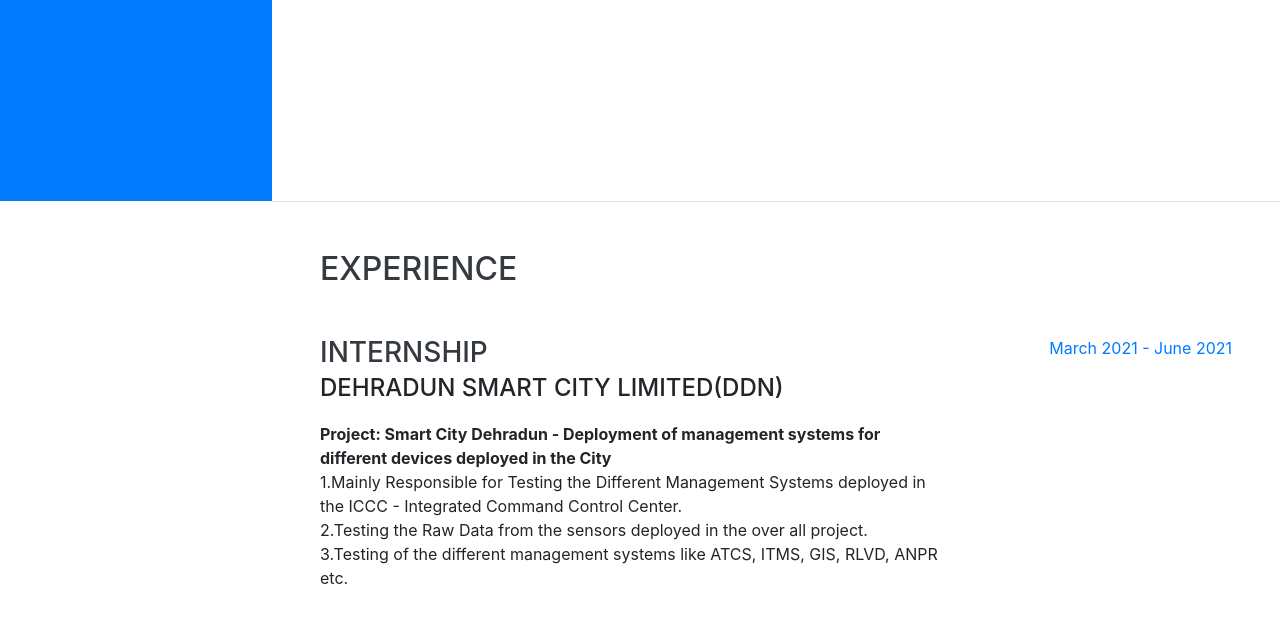
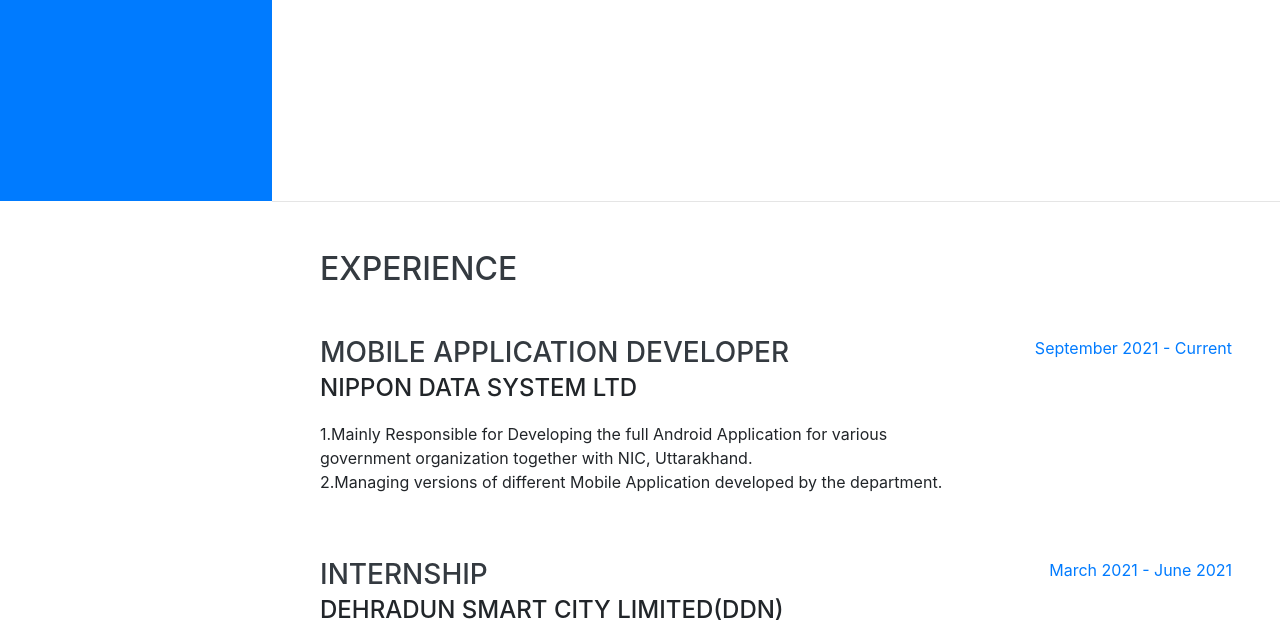
Before and after one commit to deepakbhandari-kozmo/deepakbhandari-kozmo.github.io, a website with bundled scripts: page index.html in a window 1280 px wide. Shown: the part 599-1240 px from the top of the page. Built offline with nearby package versions, Linux system fonts and the light colour scheme; a web font is replaced by a local one.

Commit message:
Update index.html

```diff
--- a/index.html
+++ b/index.html
@@ -132,6 +132,21 @@
       >
         <div class="w-100">
           <h2 class="mb-5">Experience</h2>
+           <div
+            class="resume-item d-flex flex-column flex-md-row justify-content-between mb-5"
+          >
+            <div class="resume-content">
+              <h3 class="mb-0">Mobile Application Developer</h3>
+              <div class="subheading mb-3">Nippon Data System Ltd</div>
+              <p>
+                1.Mainly Responsible for Developing the full Android Application for various government organization together with NIC, Uttarakhand.<br>
+                2.Managing versions of different Mobile Application developed by the department.<br>
+              </p>
+            </div>
+            <div class="resume-date text-md-right">
+              <span class="text-primary">September 2021 - Current</span>
+            </div>
+          </div>
           <div
             class="resume-item d-flex flex-column flex-md-row justify-content-between mb-5"
           >
```
